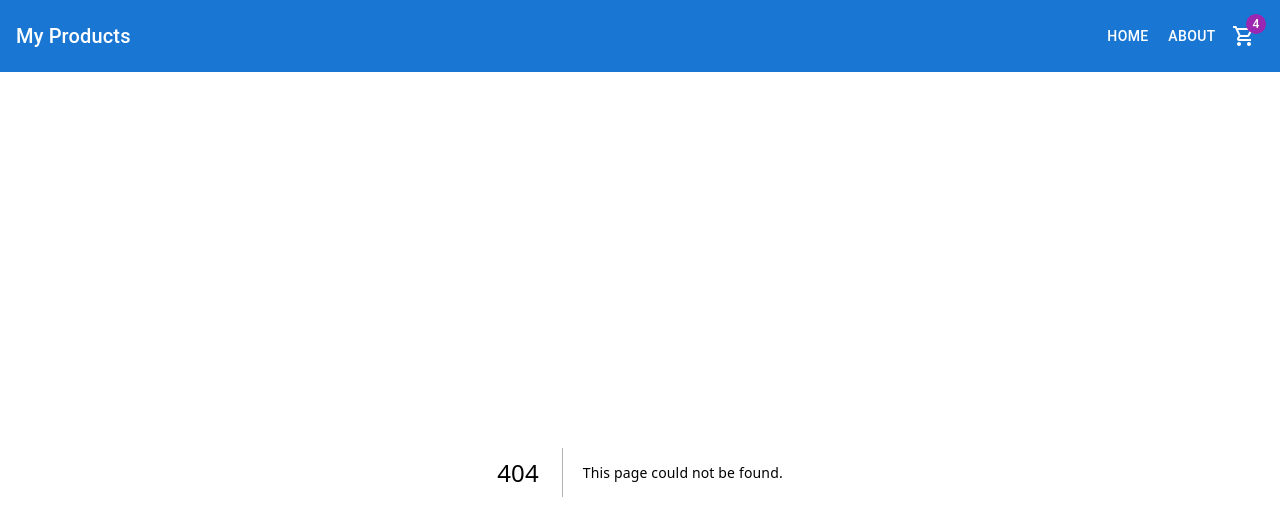
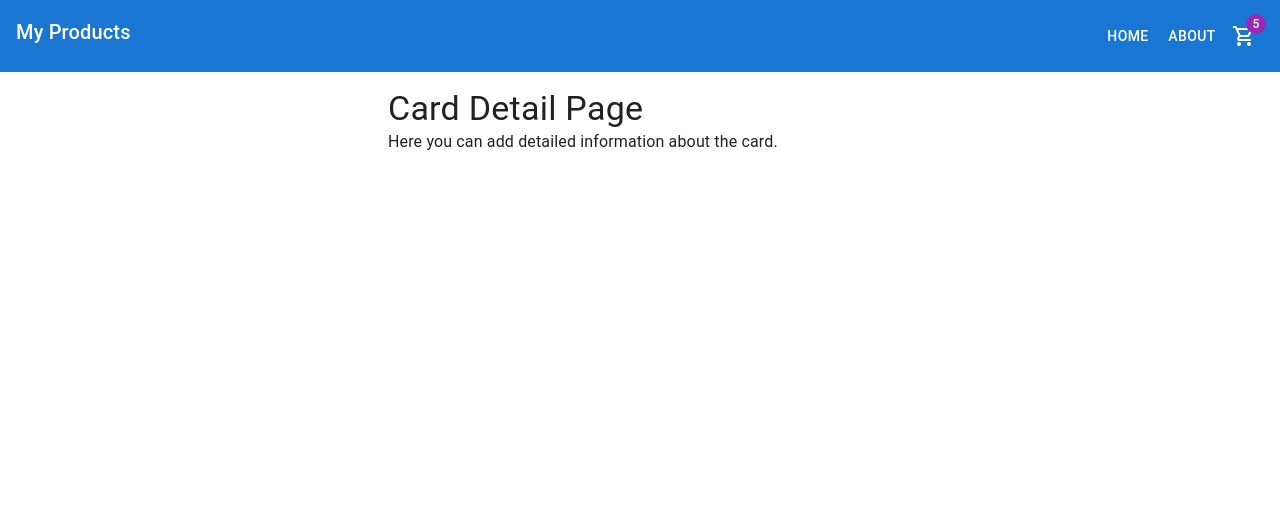
Before and after one commit to pouya15/my-app, a Next.js app: page /main/cardDetail/1 in a window 1280 px wide. Before the commit this address had no page. Shown: the top 520 px of the page. Built offline with nearby package versions, Linux system fonts and the light colour scheme.

Commit message:
restructure

```diff
--- /dev/null
+++ b/app/main/cardDetail/[id]/layout.jsx
@@ -0,0 +1,5 @@
+import Container from "@mui/material/Container";
+
+export default function RootLayout({ children }) {
+  return <Container maxWidth="sm">{children}</Container>;
+}
--- /dev/null
+++ b/app/main/cardDetail/[id]/page.jsx
@@ -0,0 +1,13 @@
+import React from 'react';
+import { Typography } from '@mui/material';
+
+const CardDetail = () => {
+  return (
+    <div>
+      <Typography variant="h4">Card Detail Page</Typography>
+      <Typography variant="body1">Here you can add detailed information about the card.</Typography>
+    </div>
+  );
+};
+
+export default CardDetail;
--- a/app/page.jsx
+++ b/app/page.jsx
@@ -1,6 +1,6 @@
 "use client";
 
-import HomePage from "../ui/Layout/homePage/HomePage";
+import HomePage from "../ui/homePage/HomePage";
 import "./globals.css";
 
 export default function Home() {
--- a/ui/Layout/Header.jsx
+++ b/ui/Layout/Header.jsx
@@ -1,3 +1,4 @@
+'use client'
 import { Grid, Typography, Button, Badge } from "@mui/material";
 import ShoppingCartOutlinedIcon from "@mui/icons-material/ShoppingCartOutlined";
 import IconButton from "@mui/material/IconButton";
@@ -5,9 +6,14 @@ import IconButton from "@mui/material/IconButton";
 const Header = () => (
   <Grid
     container
-    alignItems="center"
-    spacing={2}
-    sx={{ padding: 2, backgroundColor: "primary.main", color: "white" }}
+    sx={{
+      p: 2,
+      mb: 2,
+      backgroundColor: "primary.main",
+      color: "white",
+      position: "sticky",
+      top: 0,
+    }}
   >
     <Grid item xs={6}>
       <Typography variant="h6">My Products</Typography>
@@ -18,8 +24,8 @@ const Header = () => (
         <Button color="inherit">About</Button>
       </Grid>
 
-      <IconButton color="inherit">
-        <Badge badgeContent={4} color="secondary">
+      <IconButton color="inherit" >
+        <Badge badgeContent={5} color="secondary">
           <ShoppingCartOutlinedIcon />
         </Badge>
       </IconButton>
```
Also changed, not shown: ui/components/Card.jsx (added, +91 -0 lines), ui/homePage/HomePage.jsx (renamed from ui/Layout/homePage/HomePage.jsx, +11 -8 lines).
